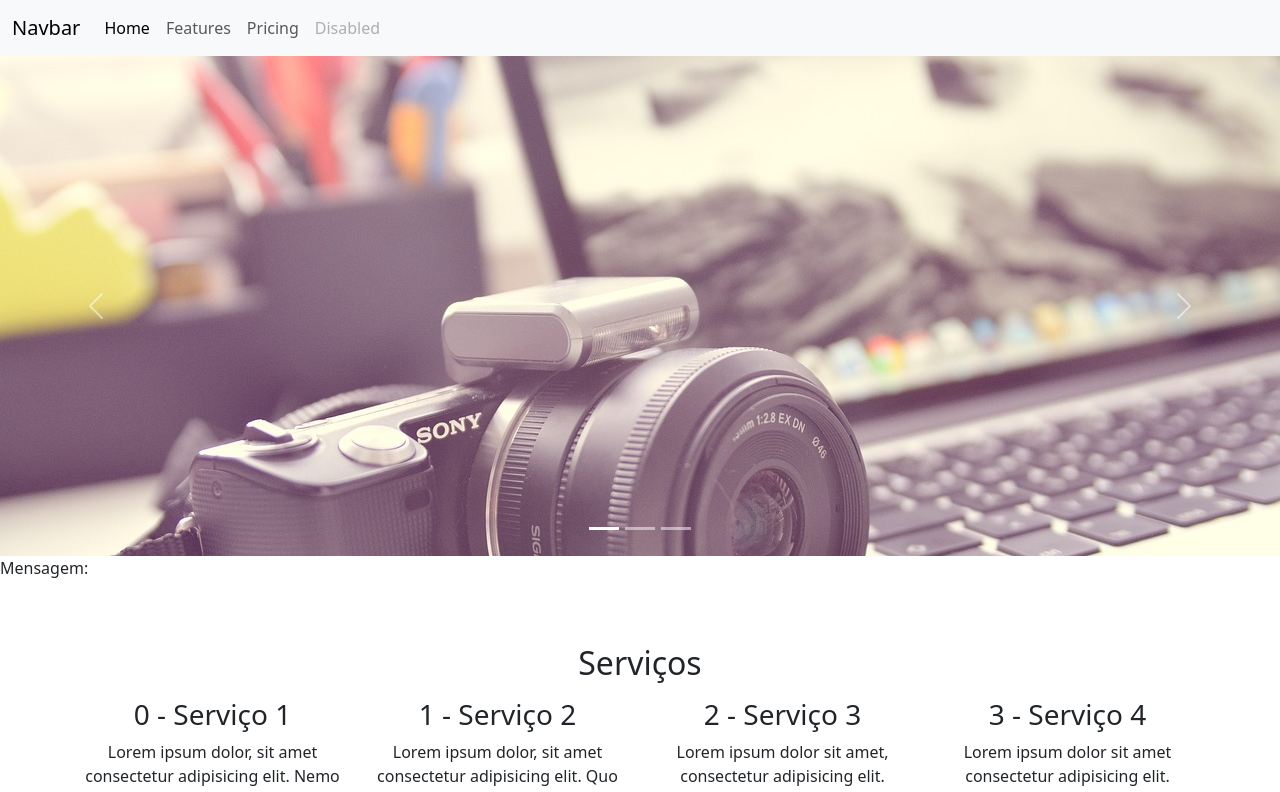
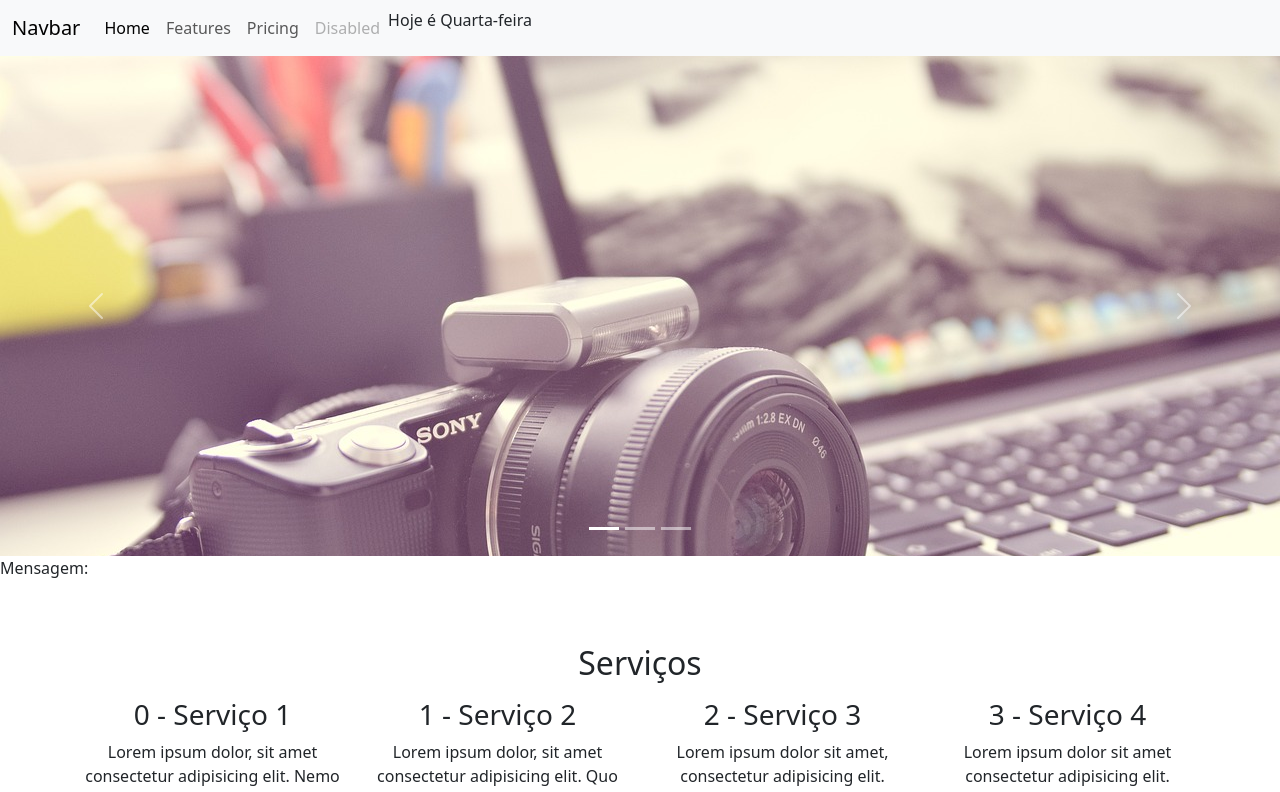
Before and after one commit to yasminsilva1/modulo-5-angular-I-adatech, an Angular app in the folder site/: page / in a window 1280 px wide. Shown: the top 792 px of the page. Built offline with nearby package versions, Linux system fonts and the light colour scheme.

Commit message:
Aula 05 - pt1 - Mais sobre ngIf e ngSwitch

```diff
--- a/site/src/app/components/header/header.component.html
+++ b/site/src/app/components/header/header.component.html
@@ -2,8 +2,15 @@
   <nav class="navbar navbar-expand-lg bg-body-tertiary">
     <div class="container-fluid">
       <a class="navbar-brand" href="#">Navbar</a>
-      <button class="navbar-toggler" type="button" data-bs-toggle="collapse" data-bs-target="#navbarNav"
-        aria-controls="navbarNav" aria-expanded="false" aria-label="Toggle navigation">
+      <button
+        class="navbar-toggler"
+        type="button"
+        data-bs-toggle="collapse"
+        data-bs-target="#navbarNav"
+        aria-controls="navbarNav"
+        aria-expanded="false"
+        aria-label="Toggle navigation"
+      >
         <span class="navbar-toggler-icon"></span>
       </button>
       <div class="collapse navbar-collapse" id="navbarNav">
@@ -20,6 +27,26 @@
           <li class="nav-item">
             <a class="nav-link disabled" aria-disabled="true">Disabled</a>
           </li>
+          <li class="nav-item">
+            <span>Hoje é </span>
+            <ng-container [ngSwitch]="today.getDay()">
+              <span *ngSwitchCase="0">Domingo</span>
+              <span *ngSwitchCase="1">Segunda-feira</span>
+              <span *ngSwitchCase="2">Terça-feira</span>
+              <span *ngSwitchCase="3">Quarta-feira</span>
+              <span *ngSwitchCase="4">Quinta-feira</span>
+              <span *ngSwitchCase="5">Sexta-feira</span>
+              <span *ngSwitchDefault>Sábado</span>
+            </ng-container>
+
+            <!-- <span *ngIf="today.getDay() === 0">Domingo</span>
+            <span *ngIf="today.getDay() === 1">Segunda-feira</span>
+            <span *ngIf="today.getDay() === 2">Terça-feira</span>
+            <span *ngIf="today.getDay() === 3">Quarta-feira</span>
+            <span *ngIf="today.getDay() === 4">Quinta-feira</span>
+            <span *ngIf="today.getDay() === 5">Sexta-feira</span>
+            <span *ngIf="today.getDay() === 6">Sábado</span> -->
+          </li>
         </ul>
       </div>
     </div>
--- a/site/src/app/components/header/header.component.ts
+++ b/site/src/app/components/header/header.component.ts
@@ -6,5 +6,5 @@ import { Component } from '@angular/core';
   styleUrls: ['./header.component.css']
 })
 export class HeaderComponent {
-
+  today = new Date();
 }
```
